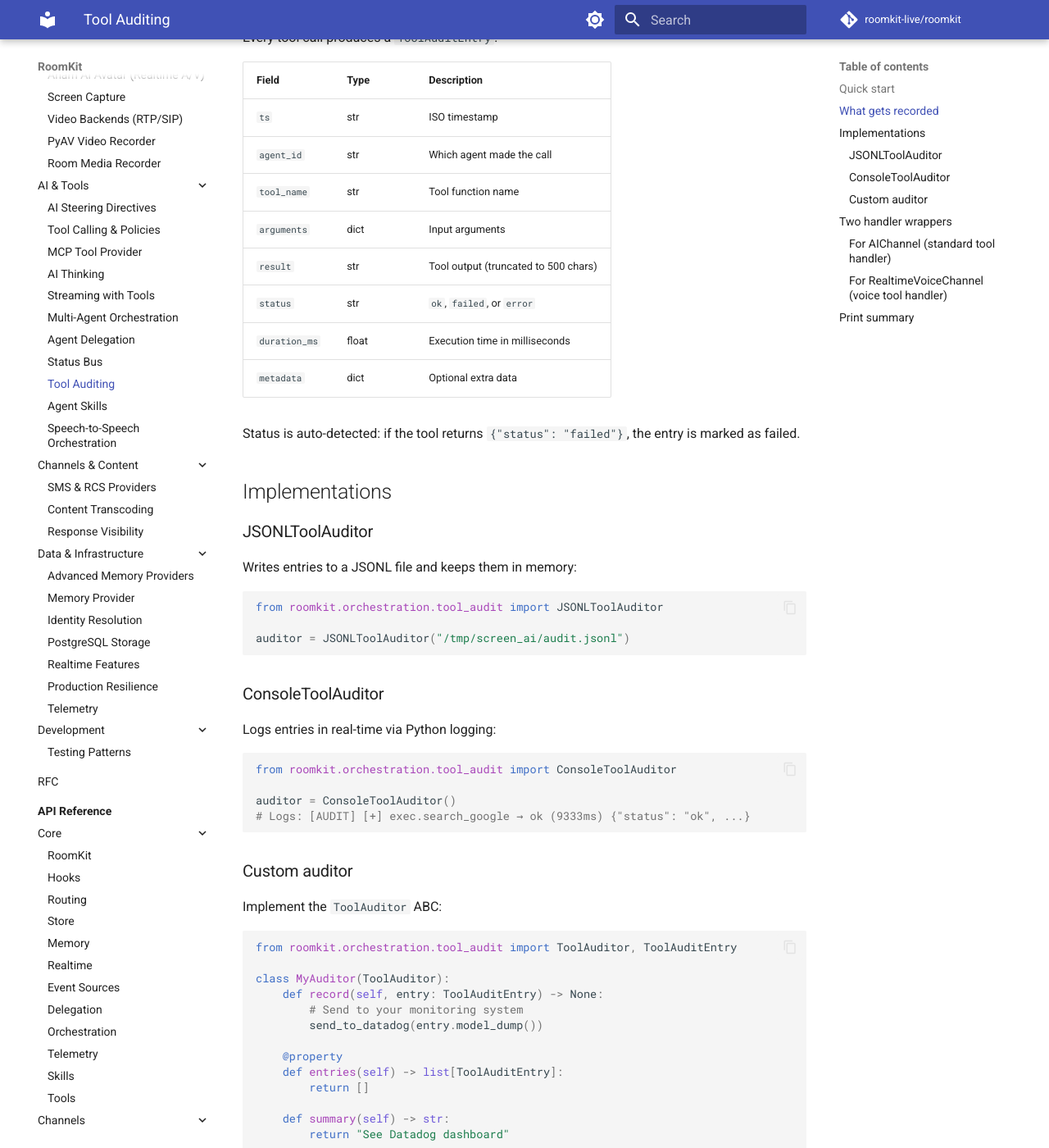
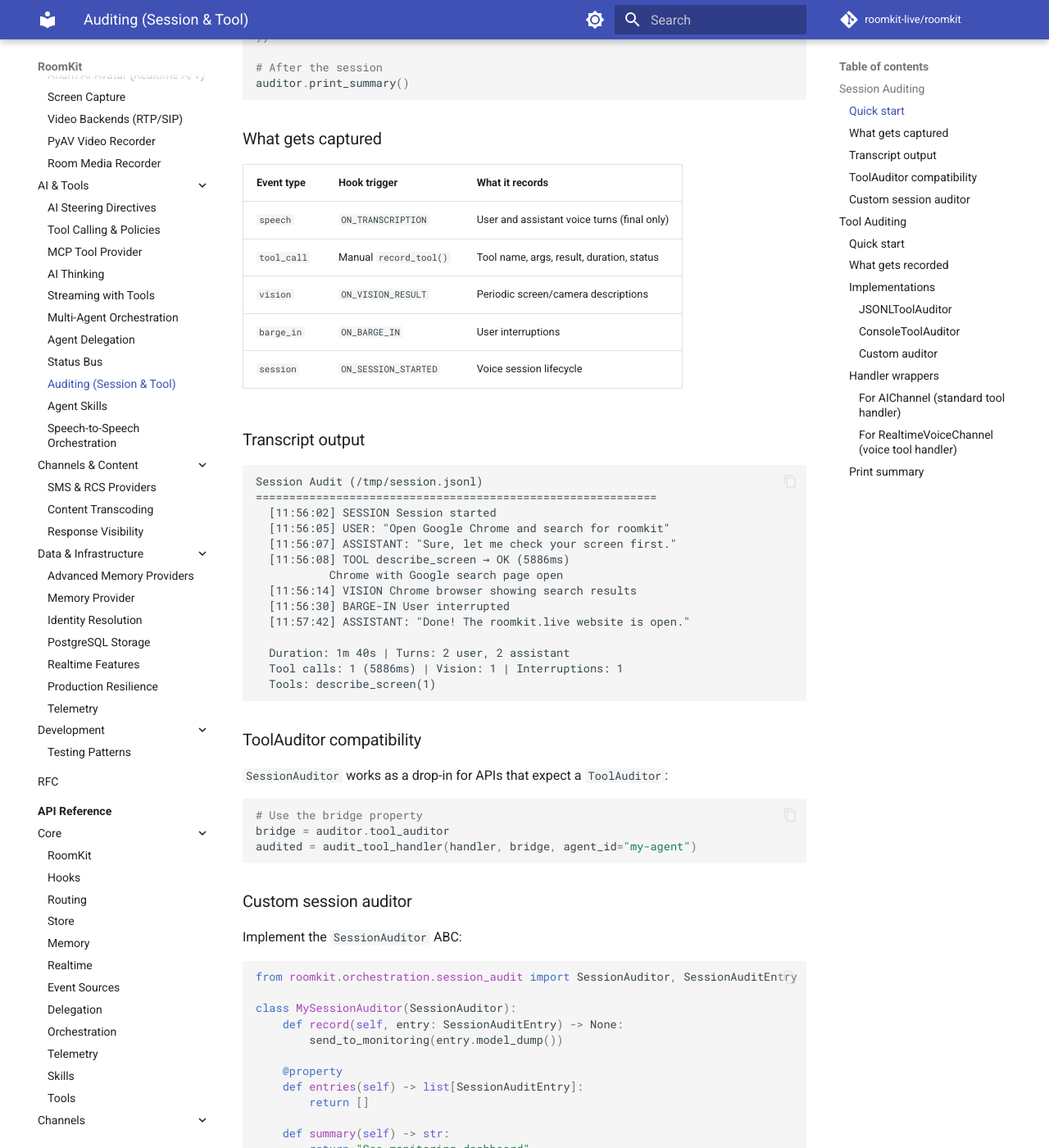
Before and after one commit to roomkit-live/roomkit-docs, an MkDocs documentation site: the page built from docs/guides/tool-audit.md, in a window 1280 px wide and 1400 px high, scrolled down 845 px. Shown: the whole window at 82% size. Built offline with MkDocs 1.6.1 and Material for MkDocs 9.7.7, drawn with Linux system fonts in a browser that asks for light colours; comment, search, counter and statistics services are not loaded; some of the changed text lies outside the part shown.

Commit message:
docs: add session auditor guide and update features page
- Expand tool-audit.md into full auditing guide with session auditor section
- Add session auditing section to features.md
- Rename nav entry to "Auditing (Session & Tool)"

Co-Authored-By: Claude Opus 4.6 (1M context) <noreply@anthropic.com>

````diff
--- a/docs/guides/tool-audit.md
+++ b/docs/guides/tool-audit.md
@@ -1,8 +1,107 @@
-# Tool Auditing
+# Auditing
 
-Record every tool call with input, output, timing, and status. Built-in implementations write to JSONL files or log to the console. Plugs into `AIChannel` and `RealtimeVoiceChannel` automatically.
+RoomKit provides two levels of auditing: **tool auditing** for recording individual tool calls, and **session auditing** for capturing the full conversation timeline including speech turns, tool calls, vision events, and interruptions.
 
-## Quick start
+## Session Auditing
+
+`JSONLSessionAuditor` captures the complete conversation flow — not just tools.
+
+### Quick start
+
+```python
+from roomkit import RoomKit
+from roomkit.orchestration.session_audit import JSONLSessionAuditor
+
+auditor = JSONLSessionAuditor("/tmp/session.jsonl")
+kit = RoomKit()
+
+# Auto-capture speech, vision, barge-in, session events
+auditor.attach(kit)
+
+# ... set up channels, rooms, sessions ...
+
+# Tool calls are recorded manually from your handler:
+from roomkit.orchestration.tool_audit import ToolAuditEntry
+
+auditor.record_tool(ToolAuditEntry(
+    ts=datetime.now().isoformat(),
+    agent_id="my-agent",
+    tool_name="search",
+    arguments={"q": "roomkit"},
+    result="Found 3 results",
+    status="ok",
+    duration_ms=1500,
+))
+
+# After the session
+auditor.print_summary()
+```
+
+### What gets captured
+
+| Event type | Hook trigger | What it records |
+|---|---|---|
+| `speech` | `ON_TRANSCRIPTION` | User and assistant voice turns (final only) |
+| `tool_call` | Manual `record_tool()` | Tool name, args, result, duration, status |
+| `vision` | `ON_VISION_RESULT` | Periodic screen/camera descriptions |
+| `barge_in` | `ON_BARGE_IN` | User interruptions |
+| `session` | `ON_SESSION_STARTED` | Voice session lifecycle |
+
+### Transcript output
+
+```
+Session Audit (/tmp/session.jsonl)
+============================================================
+  [11:56:02] SESSION Session started
+  [11:56:05] USER: "Open Google Chrome and search for roomkit"
+  [11:56:07] ASSISTANT: "Sure, let me check your screen first."
+  [11:56:08] TOOL describe_screen → OK (5886ms)
+           Chrome with Google search page open
+  [11:56:14] VISION Chrome browser showing search results
+  [11:56:30] BARGE-IN User interrupted
+  [11:57:42] ASSISTANT: "Done! The roomkit.live website is open."
+
+  Duration: 1m 40s | Turns: 2 user, 2 assistant
+  Tool calls: 1 (5886ms) | Vision: 1 | Interruptions: 1
+  Tools: describe_screen(1)
+```
+
+### ToolAuditor compatibility
+
+`SessionAuditor` works as a drop-in for APIs that expect a `ToolAuditor`:
+
+```python
+# Use the bridge property
+bridge = auditor.tool_auditor
+audited = audit_tool_handler(handler, bridge, agent_id="my-agent")
+```
+
+### Custom session auditor
+
+Implement the `SessionAuditor` ABC:
+
+```python
+from roomkit.orchestration.session_audit import SessionAuditor, SessionAuditEntry
+
+class MySessionAuditor(SessionAuditor):
+    def record(self, entry: SessionAuditEntry) -> None:
+        send_to_monitoring(entry.model_dump())
+
+    @property
+    def entries(self) -> list[SessionAuditEntry]:
+        return []
+
+    def summary(self) -> str:
+        return "See monitoring dashboard"
+```
+
+---
+
+## Tool Auditing
+
+For simpler use cases that only need tool call recording, use `JSONLToolAuditor` directly.
+
+### Quick start
 
 ```python
 from roomkit import Agent, Tool
@@ -29,7 +128,7 @@ agent = Agent(
 auditor.print_summary()
 ```
 
-## What gets recorded
+### What gets recorded
 
 Every tool call produces a `ToolAuditEntry`:
 
@@ -46,9 +145,9 @@ Every tool call produces a `ToolAuditEntry`:
 
 Status is auto-detected: if the tool returns `{"status": "failed"}`, the entry is marked as failed.
 
-## Implementations
+### Implementations
 
-### JSONLToolAuditor
+#### JSONLToolAuditor
 
 Writes entries to a JSONL file and keeps them in memory:
 
@@ -58,7 +157,7 @@ from roomkit.orchestration.tool_audit import JSONLToolAuditor
 auditor = JSONLToolAuditor("/tmp/screen_ai/audit.jsonl")
 ```
 
-### ConsoleToolAuditor
+#### ConsoleToolAuditor
 
 Logs entries in real-time via Python logging:
 
@@ -69,7 +168,7 @@ auditor = ConsoleToolAuditor()
 # Logs: [AUDIT] [+] exec.search_google → ok (9333ms) {"status": "ok", ...}
 ```
 
-### Custom auditor
+#### Custom auditor
 
 Implement the `ToolAuditor` ABC:
 
@@ -89,9 +188,9 @@ class MyAuditor(ToolAuditor):
         return "See Datadog dashboard"
 ```
 
-## Two handler wrappers
+### Handler wrappers
 
-### For AIChannel (standard tool handler)
+#### For AIChannel (standard tool handler)
 
 ```python
 from roomkit.orchestration.tool_audit import audit_tool_handler
@@ -101,7 +200,7 @@ audited = audit_tool_handler(handler, auditor, agent_id="exec")
 agent = Agent("exec", tools=[my_tool], tool_handler=audited, ...)
 ```
 
-### For RealtimeVoiceChannel (voice tool handler)
+#### For RealtimeVoiceChannel (voice tool handler)
 
 The same `audit_tool_handler` works for voice — the tool handler signature is unified as `async (name: str, args: dict) -> str` across all channels.
 
@@ -110,7 +209,7 @@ audited = audit_tool_handler(handler, auditor, agent_id="voice")
 voice_channel = RealtimeVoiceChannel("voice", tools=[my_tool], tool_handler=audited, ...)
 ```
 
-## Print summary
+### Print summary
 
 ```python
 auditor.print_summary()
--- a/mkdocs.yml
+++ b/mkdocs.yml
@@ -105,7 +105,7 @@ nav:
           - Multi-Agent Orchestration: guides/orchestration.md
           - Agent Delegation: guides/agent-delegation.md
           - Status Bus: guides/status-bus.md
-          - Tool Auditing: guides/tool-audit.md
+          - Auditing (Session & Tool): guides/tool-audit.md
           - Agent Skills: guides/agent-skills.md
           - Speech-to-Speech Orchestration: guides/realtime-orchestration.md
       - Channels & Content:
````
Also changed, not shown: docs/features.md (+30 -0 lines).
